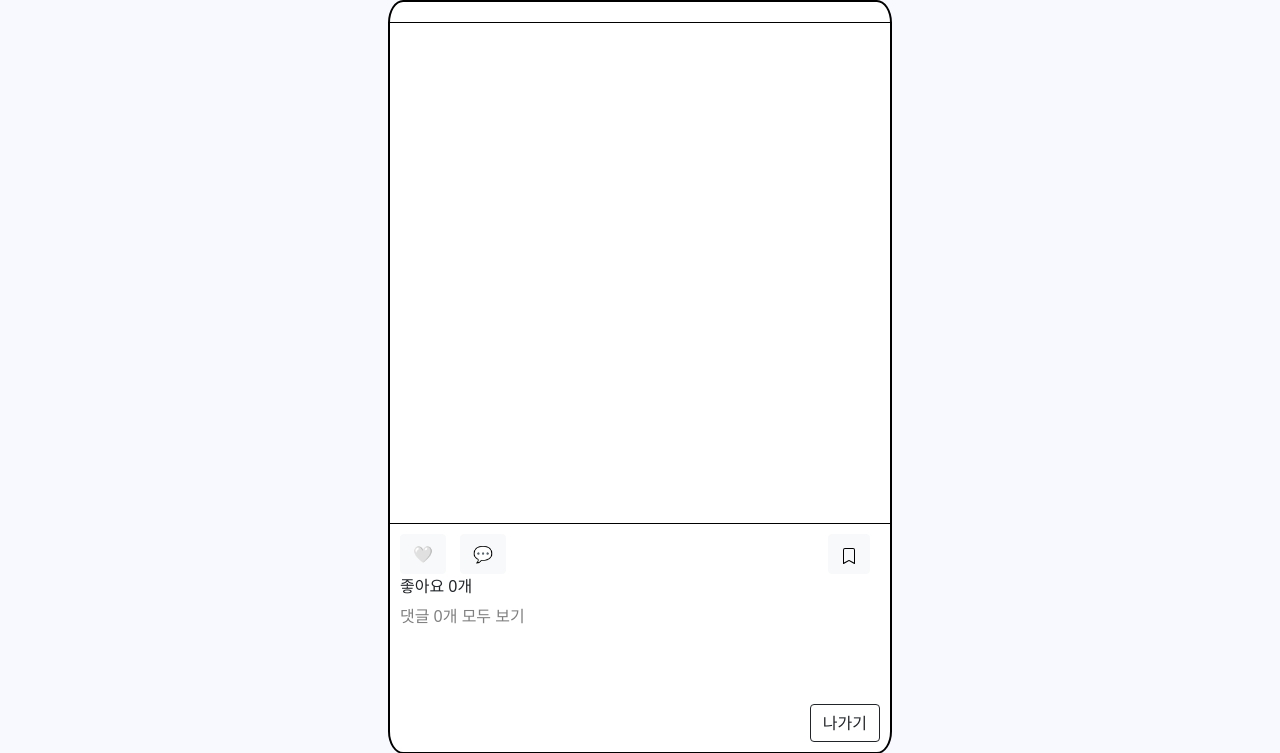
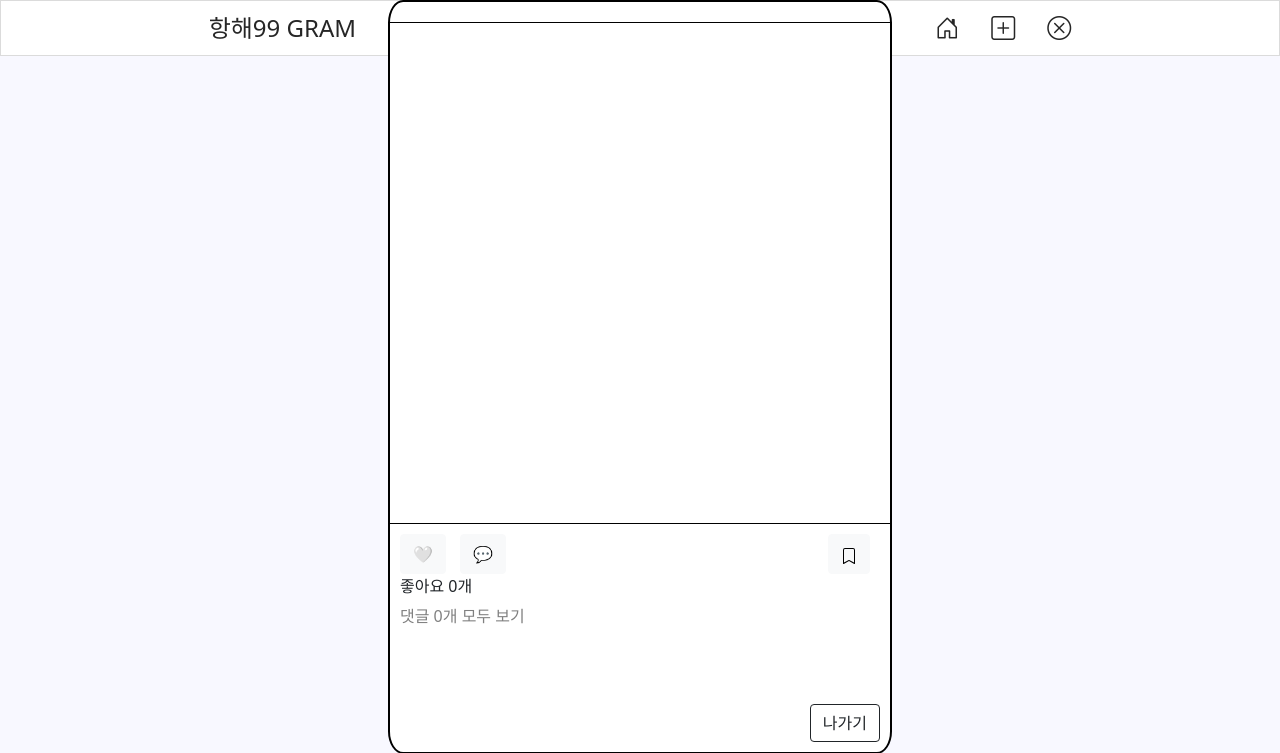
Before and after one commit to hanghae-prepare5/jeeklee, a Flask app: page /post/1 in a window 1280 px wide. Shown: the top 753 px of the page. Run offline with Flask 2, Linux system fonts and the light colour scheme; the visitor is signed in with stand-in values (Sample User, id 1); data that the repository does not hold is empty; some libraries are stand-ins or nearby versions.

Commit message:
221102 로컬 테스트 최종

```diff
--- a/proj/templates/login.html
+++ b/proj/templates/login.html
@@ -9,7 +9,7 @@
     <link href="https://fonts.googleapis.com/css2?family=Noto+Sans+KR:wght@500&display=swap" rel="stylesheet">
     <!-- CSS 연결 -->
     <link rel="stylesheet" href="{{url_for('static', filename='login.css')}}"/>
-    <title>HH5_OOTD</title>
+    <title>로그인 - 항해99 GRAM</title>
 </head>
 
 <body>
--- a/proj/templates/main.html
+++ b/proj/templates/main.html
@@ -13,7 +13,7 @@
             integrity="sha384-MrcW6ZMFYlzcLA8Nl+NtUVF0sA7MsXsP1UyJoMp4YLEuNSfAP+JcXn/tWtIaxVXM"
             crossorigin="anonymous"></script>
 
-    <title>OOTDGRAM</title>
+    <title>항해99 GRAM</title>
     <script src="https://ajax.googleapis.com/ajax/libs/jquery/3.5.1/jquery.min.js"></script>
 
 </head>
--- a/proj/templates/mypage.html
+++ b/proj/templates/mypage.html
@@ -16,13 +16,13 @@
 
   <!-- CSS 연결 -->
   <link rel="stylesheet" href="{{ url_for('static', filename='mypage.css') }}" />
-  <title>Team_Project::Mypage</title>
+  <title>MY_PAGE - 항해99 GRAM</title>
 </head>
 
 <body>
   <article class="header">
     <div class="wrap_nav">
-      <h1><a href="#">😎 Proj Logo</a></h1>
+      <h1><a href="/">항해99 GRAM</a></h1>
       <nav>
         <ul class="gnb">
           <li><a href="/" title="main_page"><i class="bi bi-house-door"></i></a></li>
--- a/proj/templates/post.html
+++ b/proj/templates/post.html
@@ -2,7 +2,7 @@
 <html lang="en">
 <head>
     <meta charset="UTF-8">
-    <title>게시물</title>
+    <title>게시물 - 항해99 GRAM</title>
     <script src="https://ajax.googleapis.com/ajax/libs/jquery/3.2.0/jquery.min.js"></script>
     <meta charset="utf-8">
     <meta name="viewport" content="width=device-width, initial-scale=1, shrink-to-fit=no">
@@ -16,6 +16,51 @@
     <!-- icon Bootstrap 불러오기 -->
     <link rel="stylesheet" href="https://cdn.jsdelivr.net/npm/bootstrap-icons@1.9.1/font/bootstrap-icons.css">
     <style>
+        a {
+            text-decoration: none;
+            color: #262626;
+        }
+
+        li {
+            list-style: none;
+        }
+
+        .header {
+            background-color: white;
+            width: 100vw;
+            height: 7vh;
+            display: flex;
+            align-items: center;
+            justify-content: center;
+            border: 1px solid #DBDBDB;
+            position: fixed;
+        }
+
+        .wrap_nav {
+            /* background-color: yellow; */
+            width: 70%;
+            height: 100%;
+            display: flex;
+            align-items: center;
+            justify-content: space-between;
+        }
+
+        .wrap_nav > h1 {
+            float: left;
+            margin: 0vh 2vh;
+            font-size: 3vh;
+        }
+
+        .wrap_nav > nav {
+            float: right;
+        }
+
+        .gnb > li {
+            float: left;
+            margin: 0vh 2vh;
+            font-size: 3vh;
+        }
+
         #noticepopup {
             position: absolute;
             width: 100%;
@@ -220,7 +265,8 @@
             postaction();
             //게시물 팝업 닫기
             $("#popupclose").click(function () {
-                $(this).parent().parent().parent().parent().parent().fadeOut();
+                //$(this).parent().parent().parent().parent().parent().
+                window.history.back();
             });
         });
 
@@ -568,7 +614,18 @@
 
 
 <body>
-
+<article class="header">
+    <div class="wrap_nav">
+        <h1><a href="/">항해99 GRAM</a></h1>
+        <nav>
+            <ul class="gnb">
+                <li><a href="/" title="main_page"><i class="bi bi-house-door"></i></a></li>
+                <li><a href="/postwrite/page" title="post_page"><i class="bi bi-plus-square"></i></a></li>
+                <li><a href="/login/logout" title="logout"><i class="bi bi-x-circle"></i></a></li>
+            </ul>
+        </nav>
+    </div>
+</article>
 
 <div id="noticepopup">
     <div class="noticespace">
--- a/proj/templates/register.html
+++ b/proj/templates/register.html
@@ -8,7 +8,7 @@
     <link href="https://fonts.googleapis.com/css2?family=Noto+Sans+KR:wght@500&display=swap" rel="stylesheet">
     <!-- CSS 연결 -->
     <link rel="stylesheet" href="{{url_for('static', filename='register.css')}}"/>
-    <title>HH5_OOTD</title>
+    <title>회원가입 - 항해99 GRAM</title>
 </head>
 <body>
 <div class="signup_wrapper">
```
Also changed, not shown: proj/templates/postwrite.html (+60 -3 lines).
